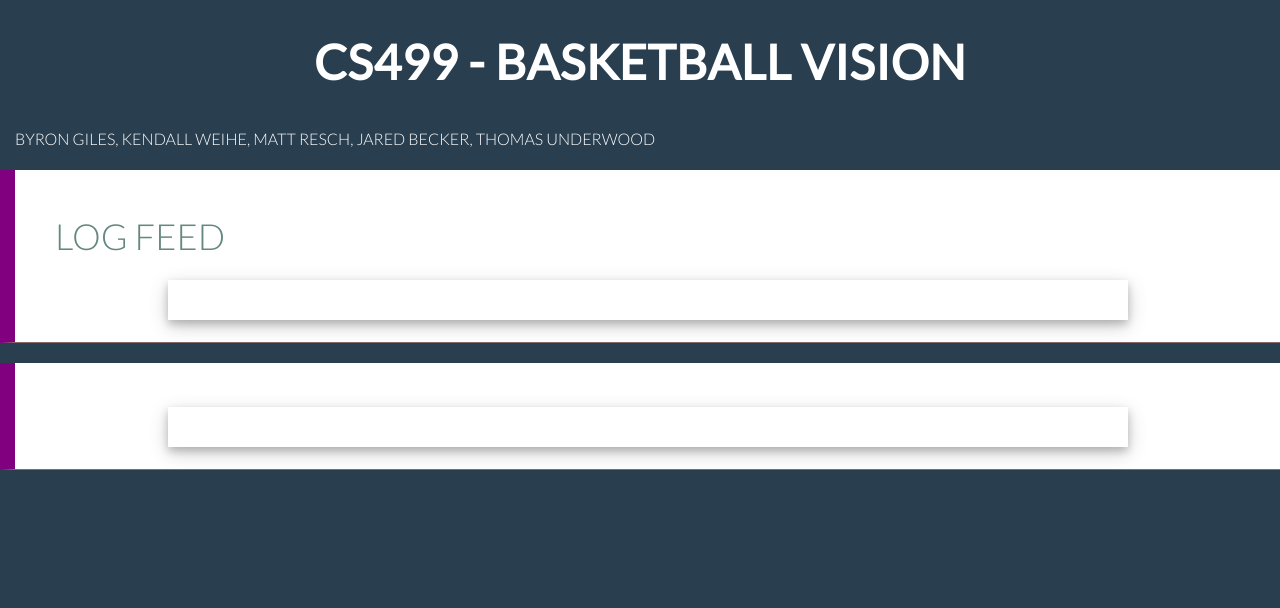
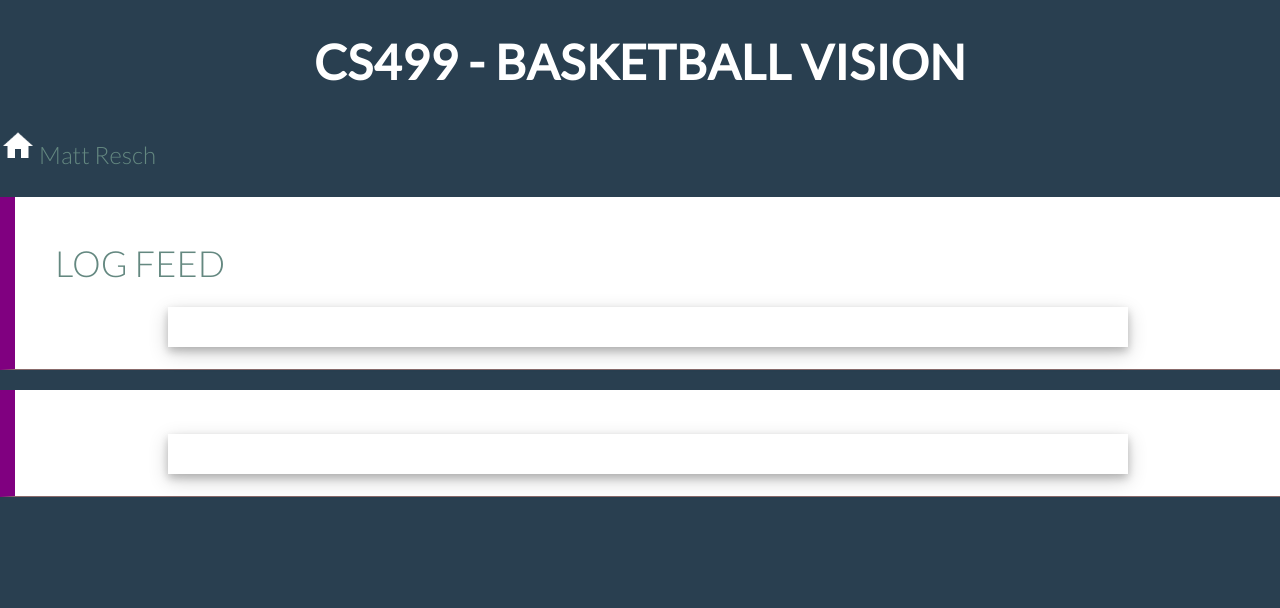
Before and after one commit to ProdigiousMelon/CS499, a plain HTML site: page website/matt.html in a window 1280 px wide. Drawn offline with Linux system fonts and the light colour scheme.

Commit message:
Added Home buttons
+ Added Home button
+ Added Member name to log feed
+ Organized webdev files
- Removed member subscript

```diff
--- a/website/main.css
+++ b/website/CSS/main.css
@@ -395,6 +395,13 @@ li {
     border-left: 15px solid black;
 }
 
+.feed_name {
+    display: inline-block;
+}
+
+.home_icon {
+    display: inline-block;
+}
 
 /*
   ========================================
--- a/website/matt.html
+++ b/website/matt.html
@@ -3,7 +3,7 @@
   <head>
     <meta charset="utf-8">
     <title>CS499</title>
-    <link rel="stylesheet" href="main.css">
+    <link rel="stylesheet" href="./CSS/main.css">
     <link rel="stylesheet" href="http://fonts.googleapis.com/css?family=Lato:100,300,400">
   </head>
 
@@ -14,7 +14,9 @@
         <a href="https://github.com/ProdigiousMelon/ProdigiousMelon.github.io">CS499 - Basketball Vision</a>
       </h1>
 
-      <small class="team">Byron Giles, Kendall Weihe, Matt Resch, Jared Becker, Thomas Underwood</small>
+      <a href="./../index.html"><img class="home_icon" src="./images/home_icon.png" alt="Home" style="width:36px;height:36px;"></a>
+
+      <h2 class="feed_name">Matt Resch</h2>
     </header>
     <!-- END Header -->
 
```
Also changed, not shown: index.html (+1 -1 lines), website/byron.html (+4 -2 lines), website/jared.html (+4 -2 lines), website/kendall.html (+4 -2 lines), website/thomas.html (+5 -2 lines), website/images/home_icon.png (added), 2 other files.
